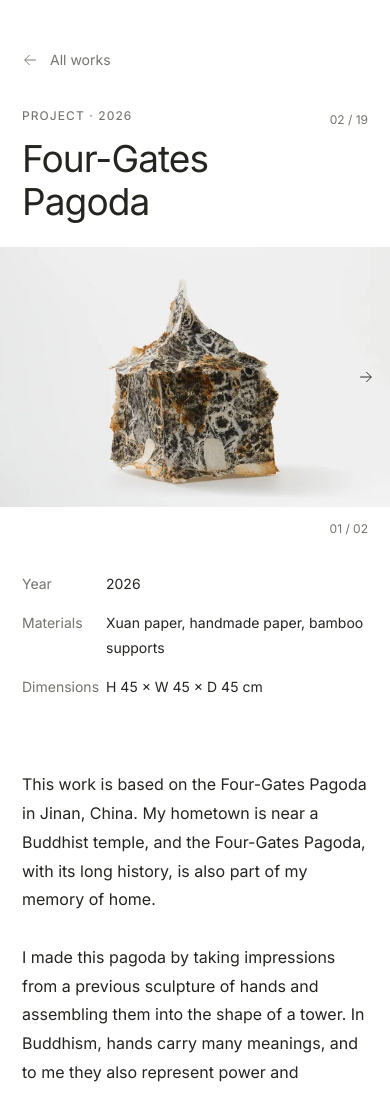
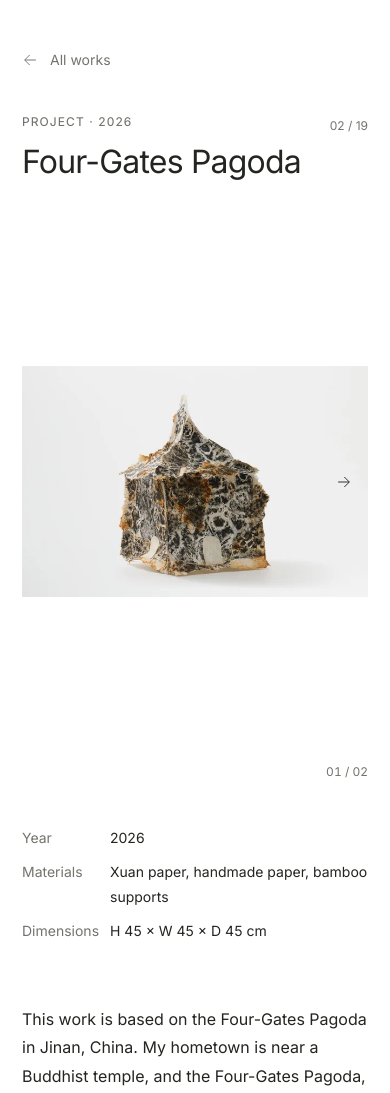
Before and after one commit to wangxiyu0318-cyber/wangsculpture, an Astro site: page /works/four-gates-pagoda/ in a window 390 px wide. Shown: the part 64-1157 px from the top of the page. Built offline with nearby package versions, Linux system fonts and the light colour scheme; Astro itself is replaced by a stand-in of ours.

Commit message:
Refine consistent project gallery and details layout

```diff
--- a/src/components/ProjectGallery.astro
+++ b/src/components/ProjectGallery.astro
@@ -25,7 +25,7 @@
   role="group"
   aria-label={`${title} ${t(hasVideo ? "media viewer" : "image viewer")}`}
 >
-  <div class="inline-gallery-stage" style={`aspect-ratio: ${cover.width} / ${cover.height}`} data-gallery-stage>
+  <div class="inline-gallery-stage" data-gallery-stage>
     <Artwork image={cover} eager sizes="(max-width: 700px) 100vw, 90vw" />
     {hasVideo && (
       <video data-gallery-video hidden controls preload="metadata" playsinline>
@@ -50,6 +50,10 @@
   initializeProjectGalleries();
 </script>
 <style>
+  .inline-gallery {
+    width: 100%;
+    margin-inline: 0;
+  }
   .inline-gallery:focus-visible {
     outline: 2px solid var(--ink);
     outline-offset: 5px;
@@ -57,7 +61,7 @@
   .inline-gallery-stage {
     position: relative;
     width: 100%;
-    max-height: 900px;
+    height: clamp(360px, 70vh, 880px);
   }
   .inline-gallery-stage :global(img) {
     position: absolute;
@@ -75,6 +79,27 @@
     width: calc(100% - 112px);
     height: 100%;
     object-fit: contain;
+  }
+  .inline-gallery > figcaption {
+    display: flex;
+    align-items: baseline;
+    gap: 12px 24px;
+    margin-top: 14px;
+    padding-inline: 0;
+    font-size: 12px;
+    line-height: 1.6;
+    color: var(--muted);
+  }
+  [data-gallery-caption] {
+    min-width: 0;
+    overflow-wrap: anywhere;
+  }
+  [data-gallery-caption]:empty { display: none; }
+  [data-gallery-count] {
+    margin-left: auto;
+    flex-shrink: 0;
+    white-space: nowrap;
+    font-variant-numeric: tabular-nums;
   }
   .gallery-control:focus-visible {
     outline: 2px solid var(--ink);
@@ -103,7 +128,10 @@
   .gallery-control :global(.arrow) { width: 18px; height: 18px; }
   .gallery-control:disabled { visibility: hidden; }
   @media (max-width: 700px) {
-    .inline-gallery-stage { max-height: none; }
+    .inline-gallery-stage {
+      height: clamp(280px, 63vh, 620px);
+      height: clamp(280px, 63svh, 620px);
+    }
     .inline-gallery-stage video { left: 46px; width: calc(100% - 92px); }
     .gallery-previous { left: 2px; }
     .gallery-next { right: 2px; }
--- a/src/components/pages/Project.astro
+++ b/src/components/pages/Project.astro
@@ -89,3 +89,74 @@
     </a>
   </article>
 </Layout>
+
+<style>
+  .project .project-heading {
+    margin-block: clamp(30px, 3.5vw, 45px) clamp(35px, 4vw, 50px);
+    gap: 24px;
+  }
+  .project .project-heading > div { min-width: 0; }
+  .project .project-heading h1 {
+    max-width: 24ch;
+    font-size: clamp(40px, 4.8vw, 70px);
+    line-height: 1.15;
+    overflow-wrap: break-word;
+    text-wrap: balance;
+  }
+  .project .project-index {
+    flex-shrink: 0;
+    padding-bottom: 4px;
+  }
+  .project .project-details {
+    display: grid;
+    grid-template-columns: minmax(0, 0.38fr) minmax(0, 0.55fr);
+    gap: clamp(32px, 5vw, 72px);
+    padding-block: 0;
+    margin-top: clamp(45px, 5vw, 65px);
+    margin-bottom: clamp(70px, 8vw, 100px);
+    border-bottom: 0;
+  }
+  .project .project-details > * { min-width: 0; }
+  .project .project-details dl {
+    display: grid;
+    align-content: start;
+    gap: 10px;
+  }
+  .project .project-details dl > div {
+    grid-template-columns: 90px minmax(0, 1fr);
+    gap: 16px;
+    margin-bottom: 0;
+    font-size: 14px;
+    line-height: 1.75;
+  }
+  .project .project-details dt { color: var(--muted); }
+  .project .project-details dd {
+    color: var(--ink);
+    overflow-wrap: break-word;
+  }
+  .project .project-description { max-width: 60ch; }
+  .project .project-description > p {
+    font-size: 16px;
+    line-height: 1.8;
+  }
+  .project .project-details.metadata-only {
+    grid-template-columns: minmax(0, 1fr);
+  }
+  .project .project-details.metadata-only dl { max-width: 740px; }
+  .project .next-project {
+    margin-top: 0;
+    padding-top: clamp(24px, 3vw, 35px);
+  }
+  @media (max-width: 700px) {
+    .project .project-heading { gap: 12px; align-items: flex-start; }
+    .project .project-heading h1 { font-size: clamp(32px, 7vw, 44px); }
+    .project .project-details {
+      grid-template-columns: minmax(0, 1fr);
+      gap: 32px;
+    }
+    .project .project-details dl > div {
+      grid-template-columns: 76px minmax(0, 1fr);
+      gap: 12px;
+    }
+  }
+</style>
--- a/src/scripts/project-gallery.ts
+++ b/src/scripts/project-gallery.ts
@@ -40,9 +40,7 @@
           video.setAttribute("aria-label", `${gallery.dataset.title} — ${gallery.dataset.videoLabel ?? "Video"} ${current + 1} / ${images.length}${image.alt ? `: ${image.alt}` : ""}`);
           video.width = image.width;
           video.height = image.height;
-          stage!.style.aspectRatio = `${image.width} / ${image.height}`;
-        } else if (leavingVideo) {
-          stage!.style.aspectRatio = `${images[0].width} / ${images[0].height}`;
+
         }
       }
       if (image.type !== "video") {
```
Also changed, not shown: scripts/test-project-gallery.mjs (+10 -2 lines).
